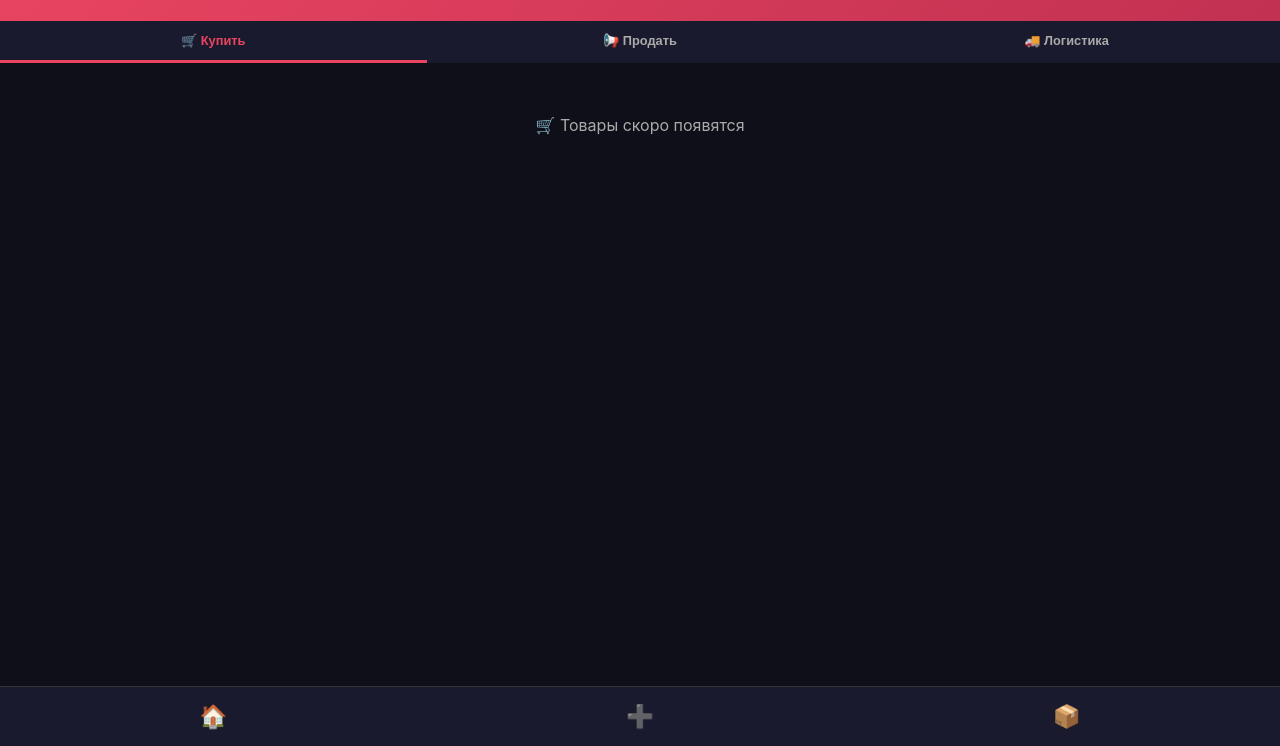
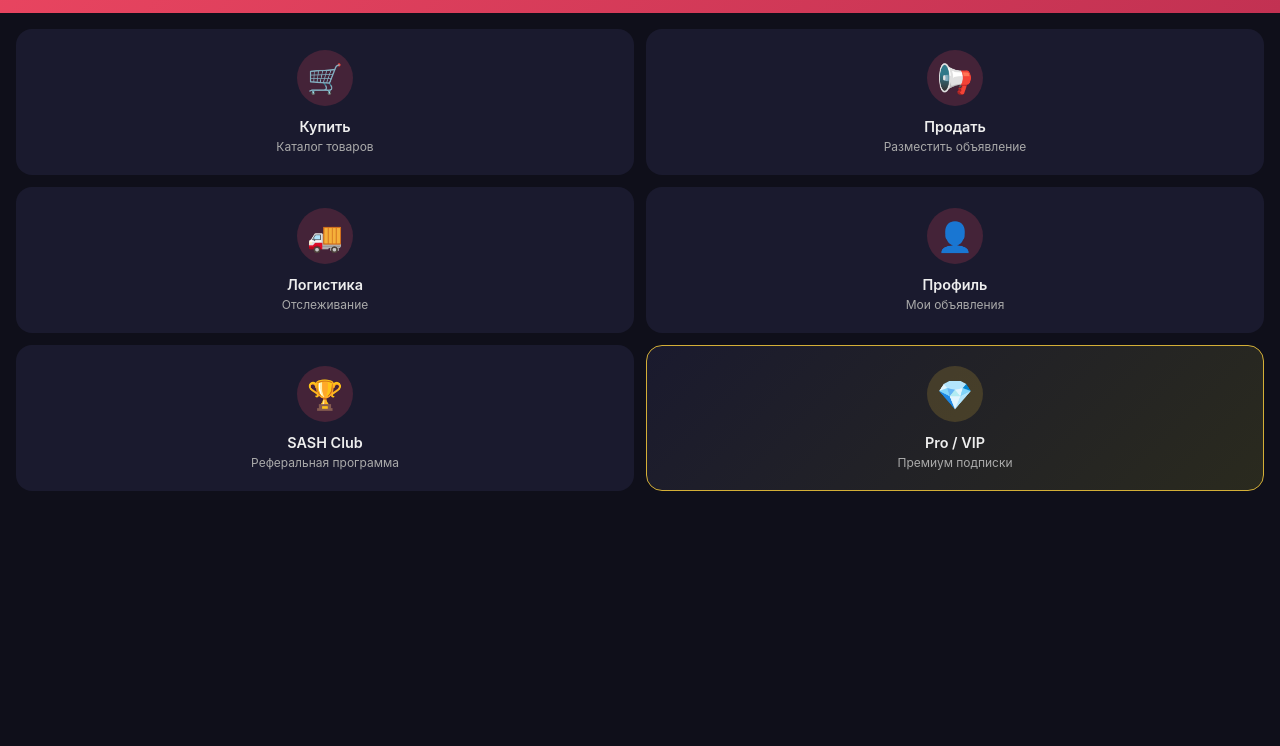
Before and after one commit to oblachka81-cloud/SASH-Market, a website: page public/index.html in a window 1280 px wide. Both pictures are taken after a click on the button "🚀 Войти в SASH". Shown: the part 54-800 px from the top of the page. Drawn offline with Linux system fonts and the light colour scheme.

Commit message:
Add premium features and improve UI elements

```diff
--- a/public/index.html
+++ b/public/index.html
@@ -5,29 +5,32 @@
 <meta name="viewport" content="width=device-width, initial-scale=1.0, user-scalable=no">
 <title>SASH Market</title>
 <style>
-:root{--bg:#0f0f1a;--card:#1a1a2e;--accent:#e94560;--text:#eee;--sub:#aaa}
+:root{--bg:#0f0f1a;--card:#1a1a2e;--accent:#e94560;--text:#eee;--sub:#aaa;--gold:#d4af37}
 *{margin:0;padding:0;box-sizing:border-box}
-body{font-family:-apple-system,BlinkMacSystemFont,'Segoe UI',Roboto,sans-serif;background:var(--bg);color:var(--text);padding-bottom:70px}
+body{font-family:-apple-system,BlinkMacSystemFont,'Segoe UI',Roboto,sans-serif;background:var(--bg);color:var(--text)}
 #splash{position:fixed;top:0;left:0;right:0;bottom:0;background:var(--bg);z-index:1000;display:flex;flex-direction:column;align-items:center;justify-content:center;transition:opacity .6s}
 #splash.hidden{opacity:0;pointer-events:none}
 #splash img{max-width:80%;max-height:50vh;object-fit:contain}
 .splash-btns{margin-top:30px;display:flex;flex-direction:column;align-items:center;gap:12px}
-.splash-btn{padding:14px 40px;border-radius:30px;border:none;font-size:1.1em;font-weight:600;cursor:pointer;transition:transform .2s}
-.splash-btn:hover{transform:scale(1.05)}
-.splash-btn.primary{background:linear-gradient(135deg,#e94560,#c23152);color:#fff;box-shadow:0 4px 20px rgba(233,69,96,.4)}
-.splash-langs{display:flex;gap:10px;margin-top:8px}
-.splash-lang{width:44px;height:44px;border-radius:50%;border:2px solid transparent;background:rgba(255,255,255,.1);font-size:1.2em;cursor:pointer;transition:all .2s}
+.splash-btn{padding:14px 40px;border-radius:30px;border:none;font-size:1.1em;font-weight:600;cursor:pointer;background:linear-gradient(135deg,#e94560,#c23152);color:#fff;box-shadow:0 4px 20px rgba(233,69,96,.4)}
+.splash-langs{display:flex;gap:10px}
+.splash-lang{width:44px;height:44px;border-radius:50%;border:2px solid transparent;background:rgba(255,255,255,.1);font-size:1.2em;cursor:pointer}
 .splash-lang.active{border-color:var(--accent);background:rgba(233,69,96,.2)}
 .header{background:linear-gradient(135deg,#e94560,#c23152);padding:16px;text-align:center}
-.header h1{font-size:1.3em;margin-bottom:8px}
-.tabs{display:flex;background:var(--card);position:sticky;top:0;z-index:10}
-.tab{flex:1;padding:12px 8px;text-align:center;font-weight:600;font-size:.8em;color:var(--sub);border:none;background:none;cursor:pointer;border-bottom:3px solid transparent}
-.tab.active{color:var(--accent);border-bottom-color:var(--accent)}
+.header h1{font-size:1.3em}
+.menu-grid{display:grid;grid-template-columns:1fr 1fr;gap:12px;padding:16px}
+.menu-card{background:var(--card);border-radius:16px;padding:20px;text-align:center;cursor:pointer;transition:all .2s;border:1px solid transparent}
+.menu-card:hover{transform:translateY(-4px);box-shadow:0 8px 25px rgba(0,0,0,.3)}
+.menu-card.premium{border-color:var(--gold);background:linear-gradient(135deg,var(--card),#2a2a1e)}
+.menu-icon{width:56px;height:56px;border-radius:50%;display:flex;align-items:center;justify-content:center;margin:0 auto 12px;font-size:1.8em;background:rgba(233,69,96,.2)}
+.menu-card.premium .menu-icon{background:rgba(212,175,55,.2)}
+.menu-title{font-weight:600;font-size:.9em;margin-bottom:4px}
+.menu-desc{font-size:.75em;color:var(--sub)}
 .content{padding:12px}
-.tab-content{display:none}
-.tab-content.active{display:block}
+.page{display:none}
+.page.active{display:block}
 .product-grid{display:grid;grid-template-columns:1fr 1fr;gap:10px}
-.product-card{background:var(--card);border-radius:12px;overflow:hidden;cursor:pointer}
+.product-card{background:var(--card);border-radius:12px;overflow:hidden}
 .product-card img{width:100%;height:130px;object-fit:cover;background:#2a2a4a}
 .product-card .info{padding:10px}
 .product-card .name{font-weight:600;font-size:.85em}
@@ -36,17 +39,16 @@ body{font-family:-apple-system,BlinkMacSystemFont,'Segoe UI',Roboto,sans-serif;b
 .form-group label{display:block;font-size:.8em;color:var(--sub);margin-bottom:4px}
 .form-group input,.form-group textarea{width:100%;padding:10px;border-radius:8px;border:1px solid #333;background:var(--card);color:var(--text);font-size:.9em}
 .submit-btn{width:100%;padding:12px;background:var(--accent);color:#fff;border:none;border-radius:10px;font-size:1em;font-weight:600;cursor:pointer}
-.empty-state{grid-column:1/-1;text-align:center;padding:40px 20px;color:var(--sub)}
-.navbar{position:fixed;bottom:0;left:0;right:0;background:var(--card);display:flex;justify-content:space-around;padding:8px 0;border-top:1px solid #333}
-.nav-btn{font-size:1.4em;background:none;border:none;color:var(--sub);cursor:pointer;padding:8px 16px}
-.nav-btn.active{color:var(--accent)}
+.empty-state{text-align:center;padding:40px 20px;color:var(--sub)}
+.back-btn{background:none;border:none;color:var(--text);font-size:1.2em;cursor:pointer;padding:8px}
+.page-title{text-align:center;padding:16px;font-size:1.1em;font-weight:600}
 </style>
 </head>
 <body>
 <div id="splash">
 <img src="images/splash.png" alt="SASH Market">
 <div class="splash-btns">
-<button class="splash-btn primary" id="btnEnter">🚀 Войти в SASH</button>
+<button class="splash-btn" id="btnEnter">🚀 Войти в SASH</button>
 <div class="splash-langs">
 <button class="splash-lang active" data-lang="ru">🇷🇺</button>
 <button class="splash-lang" data-lang="en">🇬🇧</button>
@@ -56,45 +58,44 @@ body{font-family:-apple-system,BlinkMacSystemFont,'Segoe UI',Roboto,sans-serif;b
 </div>
 </div>
 
+<div id="main-menu" style="display:none">
 <div class="header"><h1>🛍 SASH Market</h1></div>
-
-<div class="tabs">
-<button class="tab active" data-tab="buy">🛒 Купить</button>
-<button class="tab" data-tab="sell">📢 Продать</button>
-<button class="tab" data-tab="logistics">🚚 Логистика</button>
-</div>
-
-<div class="content">
-<div class="tab-content active" id="tab-buy">
-<div class="product-grid" id="productGrid">
-<div class="empty-state" id="emptyBuy">🛒 Товары скоро появятся</div>
-</div>
-</div>
-<div class="tab-content" id="tab-sell">
-<div class="form-group"><label id="lblName">Название</label><input type="text" id="itemName"></div>
-<div class="form-group"><label id="lblPrice">Цена (руб)</label><input type="number" id="itemPrice"></div>
-<div class="form-group"><label id="lblDesc">Описание</label><textarea id="itemDesc" rows="2"></textarea></div>
-<button class="submit-btn" id="btnPublish">📢 Опубликовать</button>
-</div>
-<div class="tab-content" id="tab-logistics">
-<div class="empty-state" id="emptyLog">🚚 Отслеживание скоро будет доступно</div>
+<div class="menu-grid">
+<div class="menu-card" data-page="buy"><div class="menu-icon">🛒</div><div class="menu-title">Купить</div><div class="menu-desc">Каталог товаров</div></div>
+<div class="menu-card" data-page="sell"><div class="menu-icon">📢</div><div class="menu-title">Продать</div><div class="menu-desc">Разместить объявление</div></div>
+<div class="menu-card" data-page="logistics"><div class="menu-icon">🚚</div><div class="menu-title">Логистика</div><div class="menu-desc">Отслеживание</div></div>
+<div class="menu-card" data-page="profile"><div class="menu-icon">👤</div><div class="menu-title">Профиль</div><div class="menu-desc">Мои объявления</div></div>
+<div class="menu-card" data-page="club"><div class="menu-icon">🏆</div><div class="menu-title">SASH Club</div><div class="menu-desc">Реферальная программа</div></div>
+<div class="menu-card premium" data-page="pro"><div class="menu-icon">💎</div><div class="menu-title">Pro / VIP</div><div class="menu-desc">Премиум подписки</div></div>
 </div>
 </div>
 
-<div class="navbar">
-<button class="nav-btn active" data-tab="buy">🏠</button>
-<button class="nav-btn" data-tab="sell">➕</button>
-<button class="nav-btn" data-tab="logistics">📦</button>
+<div id="pages" style="display:none">
+<div class="header" style="display:flex;align-items:center;padding:8px 16px">
+<button class="back-btn" id="btnBack">←</button>
+<div class="page-title" id="pageTitle">Раздел</div>
+</div>
+<div class="content">
+<div class="page active" id="page-buy"><div class="product-grid"><div class="empty-state">🛒 Товары скоро появятся</div></div></div>
+<div class="page" id="page-sell">
+<div class="form-group"><label>Название</label><input type="text" id="itemName"></div>
+<div class="form-group"><label>Цена (руб)</label><input type="number" id="itemPrice"></div>
+<div class="form-group"><label>Описание</label><textarea id="itemDesc" rows="2"></textarea></div>
+<button class="submit-btn">📢 Опубликовать</button>
+</div>
+<div class="page" id="page-logistics"><div class="empty-state">🚚 Отслеживание скоро будет доступно</div></div>
+<div class="page" id="page-profile"><div class="empty-state">👤 Профиль в разработке</div></div>
+<div class="page" id="page-club"><div class="empty-state">🏆 SASH Club скоро запустится</div></div>
+<div class="page" id="page-pro"><div class="empty-state">💎 Pro/VIP подписки скоро будут доступны</div></div>
+</div>
 </div>
 
 <script>
-const LOCALES={ru:{buy:'🛒 Купить',sell:'📢 Продать',logistics:'🚚 Логистика',emptyBuy:'🛒 Товары скоро появятся',emptyLog:'🚚 Отслеживание скоро будет доступно',lblName:'Название',lblPrice:'Цена (руб)',lblDesc:'Описание',btnPublish:'📢 Опубликовать',btnEnter:'🚀 Войти в SASH'},en:{buy:'🛒 Buy',sell:'📢 Sell',logistics:'🚚 Logistics',emptyBuy:'🛒 Products coming soon',emptyLog:'🚚 Tracking coming soon',lblName:'Name',lblPrice:'Price (rub)',lblDesc:'Description',btnPublish:'📢 Publish',btnEnter:'🚀 Enter SASH'},es:{buy:'🛒 Comprar',sell:'📢 Vender',logistics:'🚚 Logística',emptyBuy:'🛒 Productos próximamente',emptyLog:'🚚 Seguimiento próximamente',lblName:'Nombre',lblPrice:'Precio (rub)',lblDesc:'Descripción',btnPublish:'📢 Publicar',btnEnter:'🚀 Entrar a SASH'},fr:{buy:'🛒 Acheter',sell:'📢 Vendre',logistics:'🚚 Logistique',emptyBuy:'🛒 Produits à venir',emptyLog:'🚚 Suivi à venir',lblName:'Nom',lblPrice:'Prix (rub)',lblDesc:'Description',btnPublish:'📢 Publier',btnEnter:'🚀 Entrer SASH'}};
-let currentLang=localStorage.getItem('sash-lang')||'ru';
-function updateUI(){const loc=LOCALES[currentLang];document.querySelector('.tab[data-tab="buy"]').textContent=loc.buy;document.querySelector('.tab[data-tab="sell"]').textContent=loc.sell;document.querySelector('.tab[data-tab="logistics"]').textContent=loc.logistics;document.getElementById('emptyBuy').textContent=loc.emptyBuy;document.getElementById('emptyLog').textContent=loc.emptyLog;document.getElementById('lblName').textContent=loc.lblName;document.getElementById('lblPrice').textContent=loc.lblPrice;document.getElementById('lblDesc').textContent=loc.lblDesc;document.getElementById('btnPublish').textContent=loc.btnPublish;document.getElementById('btnEnter').textContent=loc.btnEnter}
-document.querySelectorAll('.splash-lang').forEach(btn=>{btn.addEventListener('click',()=>{currentLang=btn.dataset.lang;localStorage.setItem('sash-lang',currentLang);document.querySelectorAll('.splash-lang').forEach(b=>b.classList.remove('active'));btn.classList.add('active');updateUI()})});
-document.getElementById('btnEnter').addEventListener('click',()=>{document.getElementById('splash').classList.add('hidden')});
-document.querySelectorAll('.tab,.nav-btn').forEach(el=>{el.addEventListener('click',()=>{const tab=el.dataset.tab;document.querySelectorAll('.tab').forEach(t=>t.classList.remove('active'));document.querySelectorAll('.nav-btn').forEach(n=>n.classList.remove('active'));document.querySelectorAll('.tab-content').forEach(c=>c.classList.remove('active'));document.querySelector(`.tab[data-tab="${tab}"]`).classList.add('active');document.querySelector(`.nav-btn[data-tab="${tab}"]`).classList.add('active');document.getElementById(`tab-${tab}`).classList.add('active')})});
-updateUI();
+let currentLang='ru';
+document.querySelectorAll('.splash-lang').forEach(btn=>{btn.addEventListener('click',()=>{currentLang=btn.dataset.lang;document.querySelectorAll('.splash-lang').forEach(b=>b.classList.remove('active'));btn.classList.add('active')})});
+document.getElementById('btnEnter').addEventListener('click',()=>{document.getElementById('splash').classList.add('hidden');setTimeout(()=>{document.getElementById('splash').style.display='none';document.getElementById('main-menu').style.display='block'},600)});
+document.querySelectorAll('.menu-card').forEach(card=>{card.addEventListener('click',()=>{const page=card.dataset.page;document.getElementById('main-menu').style.display='none';document.getElementById('pages').style.display='block';document.querySelectorAll('.page').forEach(p=>p.classList.remove('active'));document.getElementById('page-'+page).classList.add('active');document.getElementById('pageTitle').textContent=card.querySelector('.menu-title').textContent})});
+document.getElementById('btnBack').addEventListener('click',()=>{document.getElementById('pages').style.display='none';document.getElementById('main-menu').style.display='block'});
 </script>
 </body>
 </html>
```
